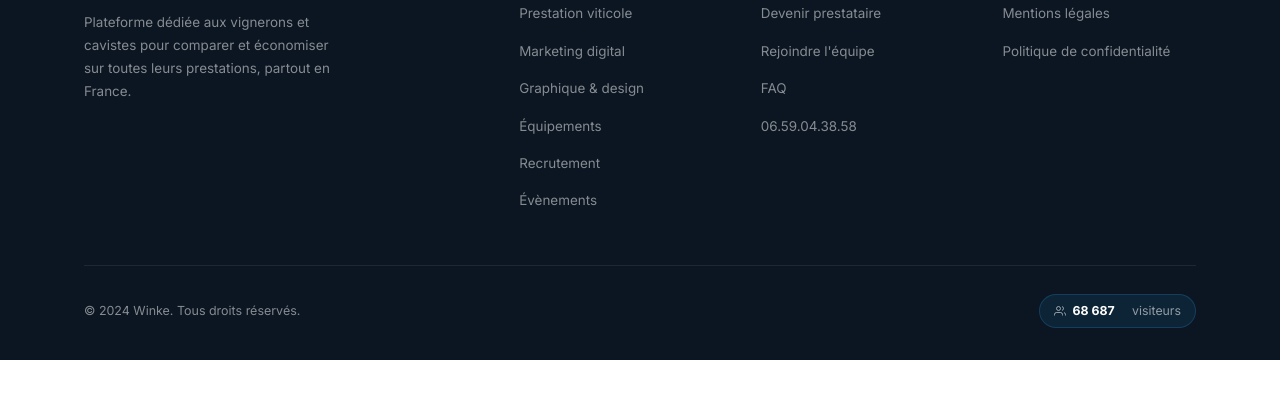
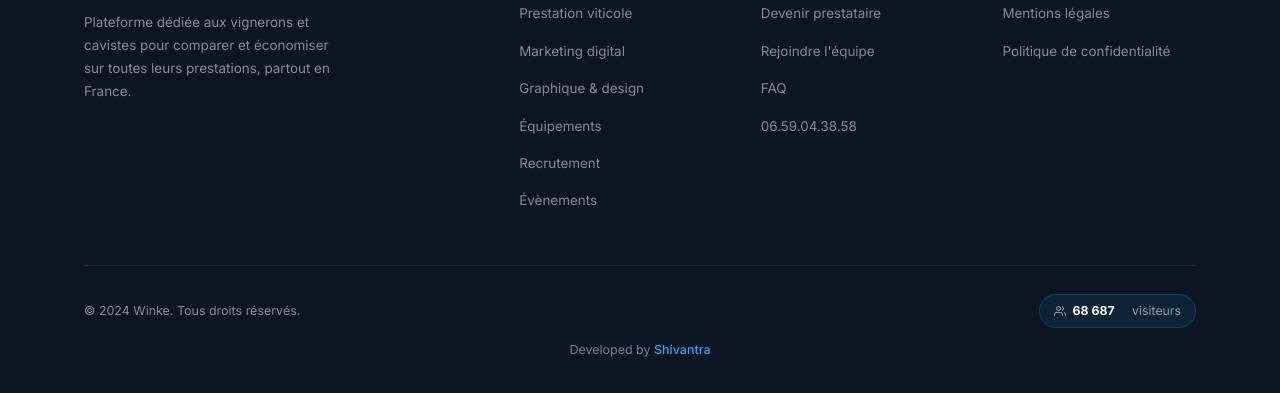
Before and after one commit to greenthera/winke.fr, a plain HTML site: page index.html in a window 1280 px wide. Shown: the part 5158-5551 px from the top of the page. Before the commit the page ends 5518 px from the top, so only its background shows below. Drawn offline with nearby package versions, Linux system fonts and the light colour scheme; a web font is replaced by a local one.

Commit message:
fix: add footer

```diff
--- a/index.html
+++ b/index.html
@@ -1398,6 +1398,9 @@
         <span data-lang="en">visitors</span>
       </div>
     </div>
+    <div style="text-align:center;margin-top:12px;font-size:.78rem;color:var(--text-m);">
+      Developed by <a href="https://shivantra.com/" target="_blank" rel="noopener" style="color:var(--blue);text-decoration:none;font-weight:500;">Shivantra</a>
+    </div>
   </div>
 </footer>
 
```
Also changed, not shown: prestation-viticole/index.html (+3 -0 lines).
